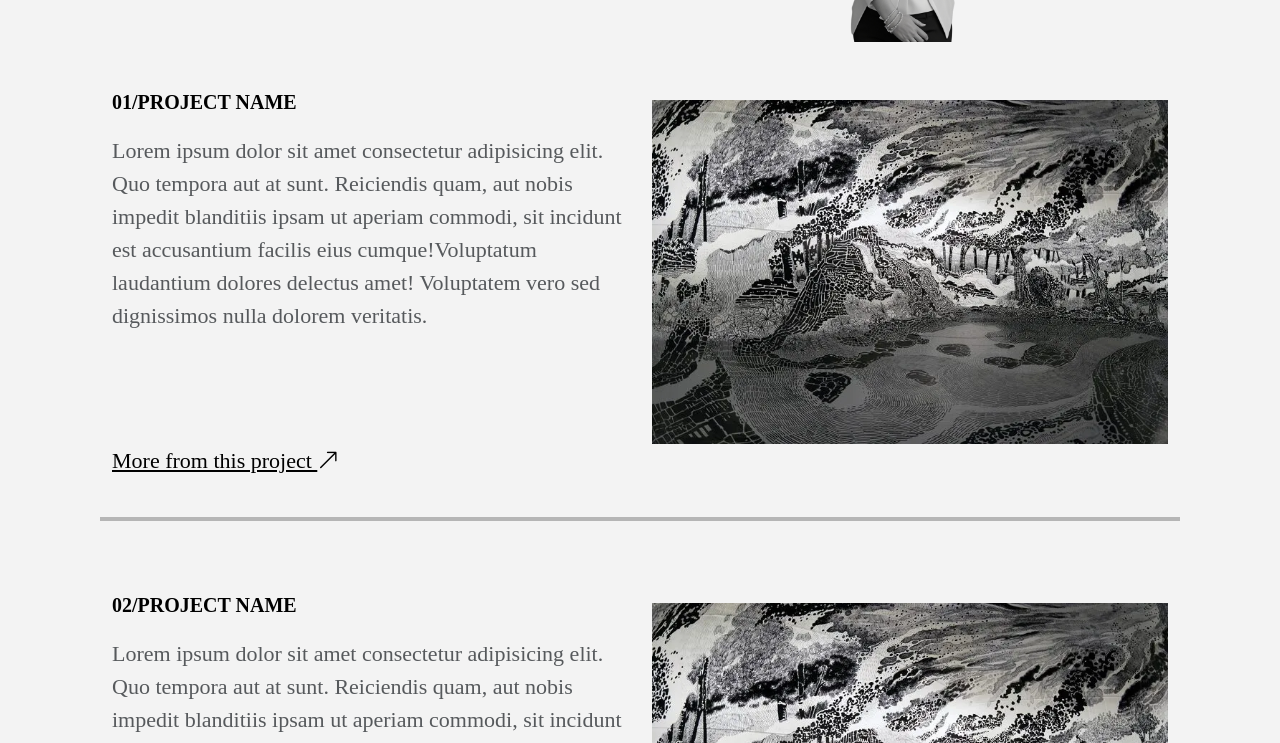
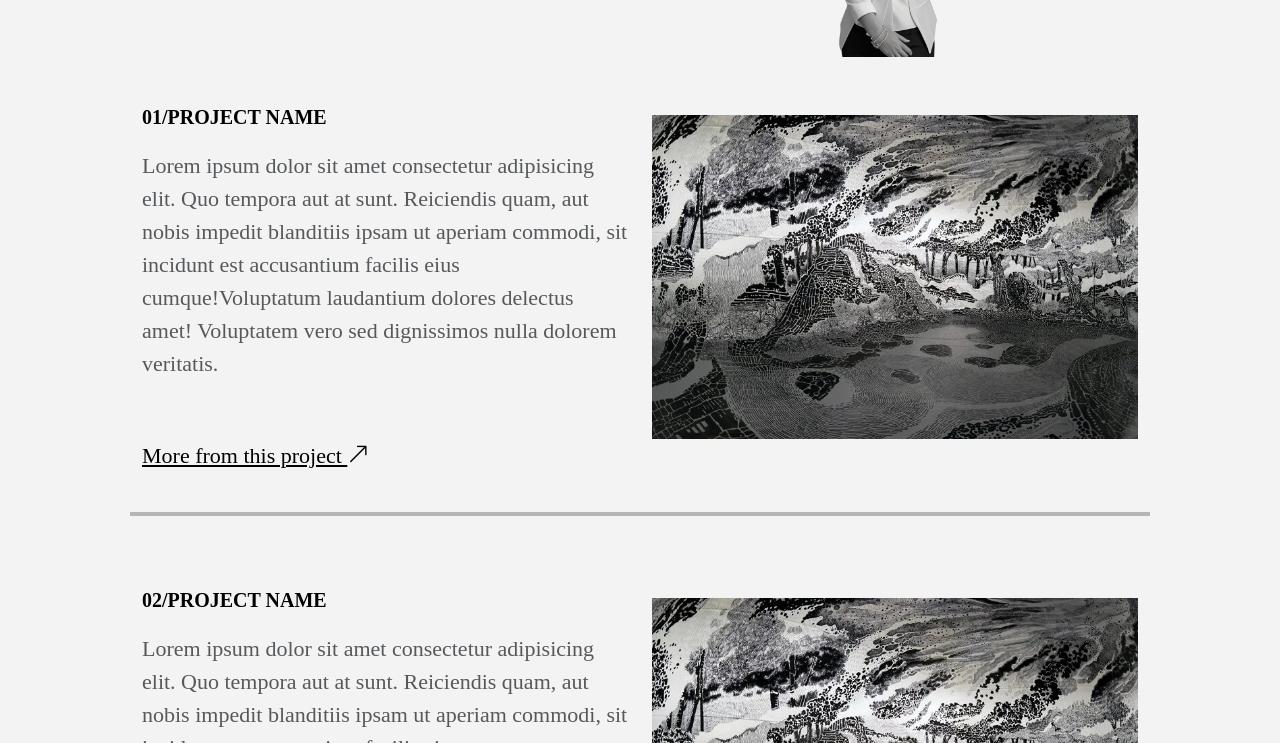
Before and after one commit to monick96/minimalistPortfolioHTML-CSS, a plain HTML site: page index.html in a window 1280 px wide. Shown: the part 326-1069 px from the top of the page. Drawn offline with nearby package versions, Linux system fonts and the light colour scheme.

Commit message:
clean some comments in style

```diff
--- a/static/css/style2.css
+++ b/static/css/style2.css
@@ -1,9 +1,8 @@
 /*estilo todo el documento*/
 body {
-    margin: 100px; /* Ajusta el margen general del documento */
+    margin: 130px; /* Ajusta el margen general del documento */
     background:#F3F3F3;
     font-family: 'Times New Roman';
-    /*font-weight: normal;*/
     font-style: normal;
     color: black;
 }
@@ -31,7 +30,6 @@ font-size: 64px;
     color: black;
     margin-right: 12px;
     font-size: 20px;
-    /* display: flex !important;*/
 }
 
 
@@ -93,7 +91,6 @@ footer a {
     }
 
     #links ul {
-        /*flex-wrap: wrap; /* Permitir que los enlaces se envuelvan en pantallas pequeñas */
         justify-content: center;
     }
 
@@ -115,9 +112,5 @@ footer a {
 
     .container a{
         margin-top: 16px;
-        /*text-align: center;*/
     }
-    /* footer{
-        text-align: center;
-    } */
 }
```
